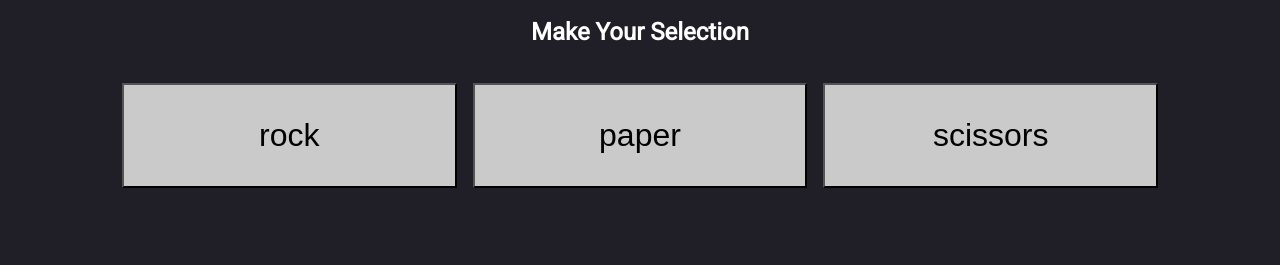
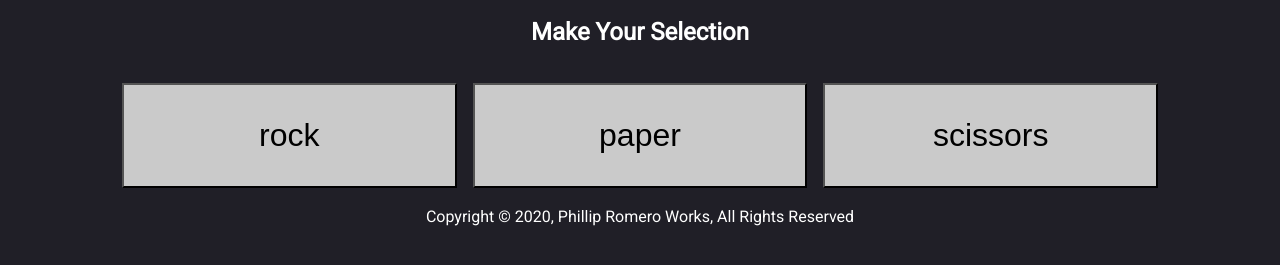
Before and after one commit to PhillipRomero/RPS-Game, a plain HTML site: page index.html in a window 1280 px wide. Shown: the part 117-382 px from the top of the page. Drawn offline with Linux system fonts and the light colour scheme.

Commit message:
update footer

```diff
--- a/index.html
+++ b/index.html
@@ -25,7 +25,12 @@
       <button id="scissors" class="choice">scissors</button>
     </div>
   </div>
+  <footer class="footer">
+    <div class="container">
+        <p>Copyright &copy; 2020, Phillip Romero Works, All Rights Reserved</p>
+      </footer>
 
+    </div>
   <!-- Modal -->
   <div class="modal">
     <div id="result" class="modal-content"></div>
--- a/styles.css
+++ b/styles.css
@@ -50,6 +50,11 @@ body {
 .header {
   text-align: center;
   margin: 1rem 0;
+}
+.footer {
+  text-align: center;
+  margin: 1rem 0;
+  padding: 0.5 rem 0;
 }
 
 .header h1 {
```
